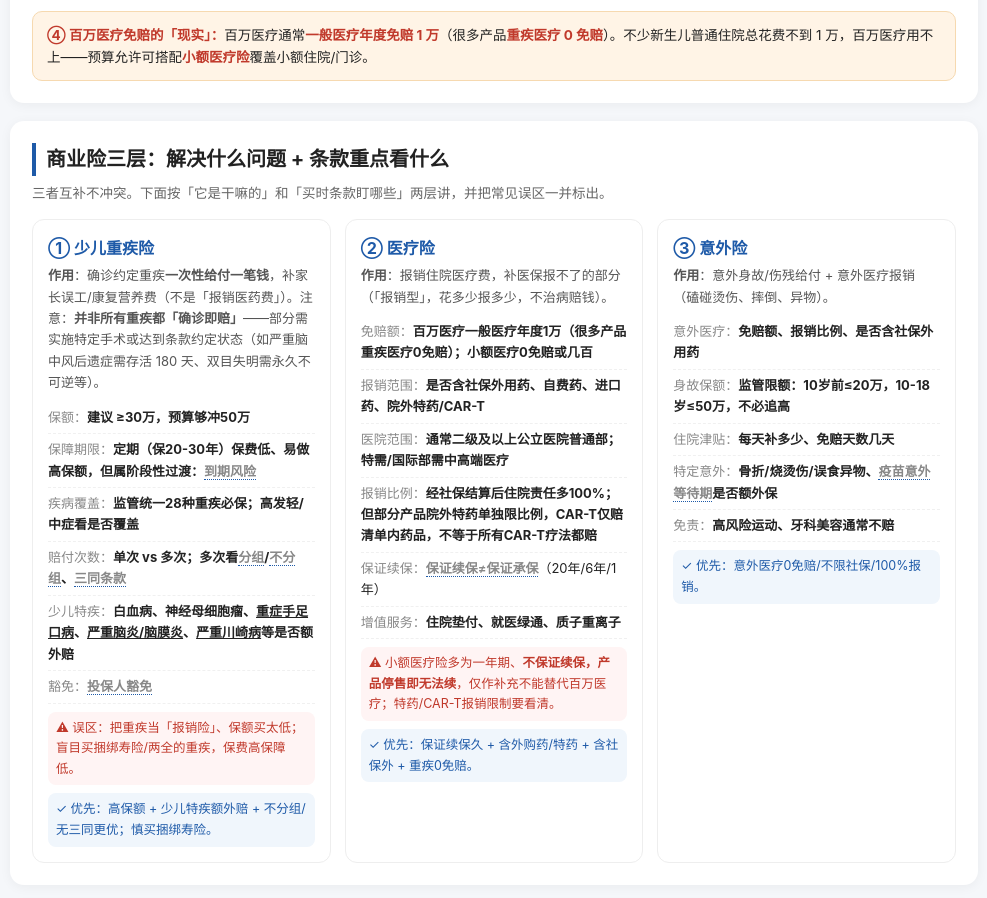
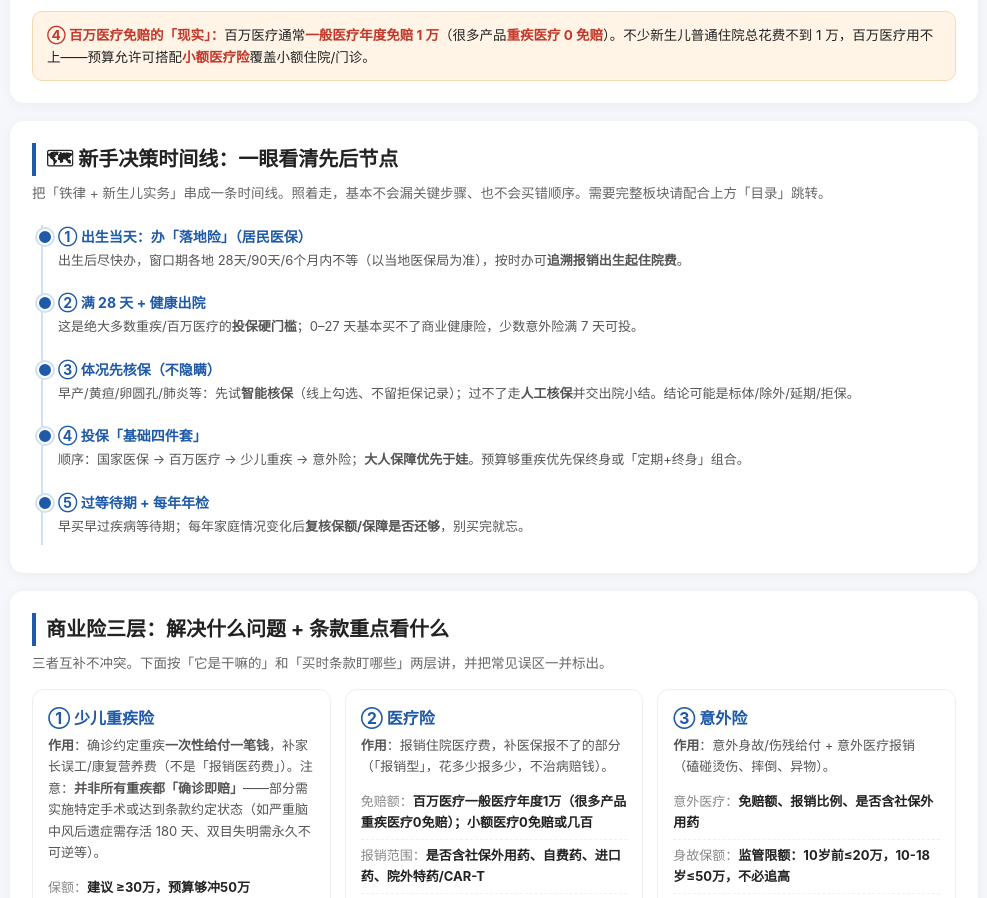
Before and after one commit to Tonywsy/newborn-insurance-guide, a plain HTML site: page index.html in a window 1280 px wide. Shown: the part 2392-3290 px from the top of the page, without its empty margins (146-1133 px from the left). Drawn offline with nearby package versions, Linux system fonts and the light colour scheme.

Commit message:
add newborn insurance guide page

```diff
--- a/index.html
+++ b/index.html
@@ -71,13 +71,26 @@
   .toc h2 { font-size:16px; margin-bottom:10px; border-left:4px solid #1E5AA8; padding-left:10px; }
   .toc a { display:inline-block; margin:4px 8px 4px 0; color:#1E5AA8; text-decoration:none; font-size:13px; background:#eef4fb; padding:4px 10px; border-radius:20px; }
   .toc a:hover { background:#1E5AA8; color:#fff; }
+
+  /* 决策时间线 */
+  .timeline { position:relative; padding-left:26px; margin-top:6px; }
+  .timeline::before { content:""; position:absolute; left:9px; top:6px; bottom:6px; width:2px; background:#cfe0f5; }
+  .tl-item { position:relative; padding:6px 0 14px; }
+  .tl-item::before { content:""; position:absolute; left:-21px; top:10px; width:12px; height:12px; border-radius:50%; background:#1E5AA8; border:2px solid #fff; box-shadow:0 0 0 2px #cfe0f5; }
+  .tl-item h4 { font-size:14px; color:#1E5AA8; }
+  .tl-item p { font-size:13px; color:#555; margin-top:2px; }
+
+  /* 浮动回到顶部 */
+  #toTop { position:fixed; right:18px; bottom:18px; width:44px; height:44px; border-radius:50%; background:#1E5AA8; color:#fff; border:none; font-size:20px; cursor:pointer; box-shadow:0 4px 14px rgba(0,0,0,.25); display:none; z-index:60; }
+  #toTop:hover { background:#16467f; }
+
   .toolbar { text-align:right; margin:10px 0 0; }
   .btn-print { background:#1E5AA8; color:#fff; border:none; border-radius:8px; padding:8px 16px; font-size:13.5px; cursor:pointer; }
   .btn-print:hover { background:#16467f; }
 
   @media print {
     body { background:#fff; }
-    .toc, .toolbar, .chart-s { display:none; }
+    .toc, .toolbar, .chart-s, #toTop { display:none; }
     .section { box-shadow:none; border:1px solid #ddd; break-inside:avoid; }
     .wrap { max-width:100%; }
   }
@@ -162,6 +175,19 @@
     </div>
   </div>
 
+  <!-- 决策时间线（NEW） -->
+  <div class="section" id="timeline">
+    <h2>🗺 新手决策时间线：一眼看清先后节点</h2>
+    <p class="section-desc">把「铁律 + 新生儿实务」串成一条时间线。照着走，基本不会漏关键步骤、也不会买错顺序。需要完整板块请配合上方「目录」跳转。</p>
+    <div class="timeline">
+      <div class="tl-item"><h4>① 出生当天：办「落地险」（居民医保）</h4><p>出生后尽快办，窗口期各地 28天/90天/6个月内不等（以当地医保局为准），按时办可<b>追溯报销出生起住院费</b>。</p></div>
+      <div class="tl-item"><h4>② 满 28 天 + 健康出院</h4><p>这是绝大多数重疾/百万医疗的<b>投保硬门槛</b>；0–27 天基本买不了商业健康险，少数意外险满 7 天可投。</p></div>
+      <div class="tl-item"><h4>③ 体况先核保（不隐瞒）</h4><p>早产/黄疸/卵圆孔/肺炎等：先试<b>智能核保</b>（线上勾选、不留拒保记录）；过不了走<b>人工核保</b>并交出院小结。结论可能是标体/除外/延期/拒保。</p></div>
+      <div class="tl-item"><h4>④ 投保「基础四件套」</h4><p>顺序：国家医保 → 百万医疗 → 少儿重疾 → 意外险；<b>大人保障优先于娃</b>。预算够重疾优先保终身或「定期+终身」组合。</p></div>
+      <div class="tl-item"><h4>⑤ 过等待期 + 每年年检</h4><p>早买早过疾病等待期；每年家庭情况变化后<b>复核保额/保障是否还够</b>，别买完就忘。</p></div>
+    </div>
+  </div>
+
   <!-- 三层商业险详解 + 条款重点 -->
   <div class="section" id="layers">
     <h2>商业险三层：解决什么问题 + 条款重点看什么</h2>
@@ -175,7 +201,7 @@
         <div class="row"><span>疾病覆盖：</span><b>监管统一28种重疾必保；高发轻/中症看是否覆盖</b></div>
         <div class="row"><span>赔付次数：</span><b>单次 vs 多次；多次看<span class="term" data-tip="重疾分成多组，同组疾病只能赔1次。">分组</span>/<span class="term" data-tip="不同种重疾可多次赔付，比分组更友好。">不分组</span>、<span class="term" data-tip="同一疾病原因、同次医疗行为、同次意外伤害导致多种重疾，只赔一次。例：白血病后做骨髓移植，有三同限制可能只赔白血病，不赔重大器官移植。">三同条款</span></b></div>
         <div class="row"><span>少儿特疾：</span><b>白血病、神经母细胞瘤、<u>重症手足口病</u>、<u>严重脑炎/脑膜炎</u>、<u>严重川崎病</u>等是否额外赔</b></div>
-        <div class="row"><span>豁免：</span><b><span class="term" data-tip="投保人（父母）重疾/身故后免交后续保费。注意：附加豁免时父母也要健康告知，父母体异常可能无法附加；且豁免责任本身有等待期。">投保人豁免</span></b></div>
+        <div class="row"><span>豁免：</span><b><span class="term" data-tip="投保人（父母）重疾/身故后免交后续保费。注意：附加豁免时父母也要健康告知，父母体异常可能无法附加；且豁免责任本身有等待期。">投保人豁免</span></b>：家长（投保人）若确诊重疾/身故，宝宝这份保单后续保费免交、保障继续有效（附加时父母也需健康告知，豁免本身有等待期）。</div>
         <div class="warn">⚠ 误区：把重疾当「报销险」、保额买太低；盲目买捆绑寿险/两全的重疾，保费高保障低。</div>
         <div class="tip">✓ 优先：高保额 + 少儿特疾额外赔 + 不分组/无三同更优；慎买捆绑寿险。</div>
       </div>
@@ -347,7 +373,7 @@
         <div class="good">✓ 如实健康告知，早买早过等待期，别拖；有体况走人工核保。</div>
       </div>
     </div>
-    <div class="callout warn"><b>教育金提醒：</b>教育金/寿险非保障刚需，预算紧可暂缓；若配置，务必先配齐医保+重疾+医疗+意外全部基础保障。<b>教育金流动性弱，前期退保损失大，不要优先购买。</b></div>
+    <div class="callout warn"><b>教育金提醒：</b>教育金/寿险非保障刚需，预算紧可暂缓；若配置，务必先配齐医保+重疾+医疗+意外全部基础保障。<b>教育金流动性弱，前期退保损失大，不要优先购买。</b><br>同理，长期重疾险前几年<b>现金价值也很低</b>，中途退保同样损失大——投保前先确认家庭长期缴费能力，别冲动下单。</div>
   </div>
 
   <!-- FAQ（NEW） -->
@@ -447,6 +473,9 @@ pie.setOption({
 });
 
 window.addEventListener('resize',()=>{ sankey.resize(); funnel.resize(); pie.resize(); });
+window.addEventListener('scroll',()=>{ document.getElementById('toTop').style.display = window.scrollY>400 ? 'block':'none'; });
+document.getElementById('toTop').onclick=()=>window.scrollTo({top:0,behavior:'smooth'});
 </script>
+<button id="toTop" title="回到顶部">↑</button>
 </body>
 </html>
```
